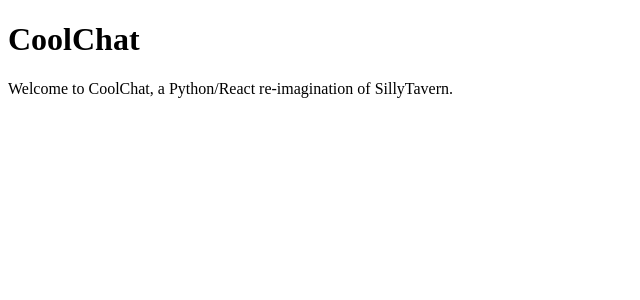
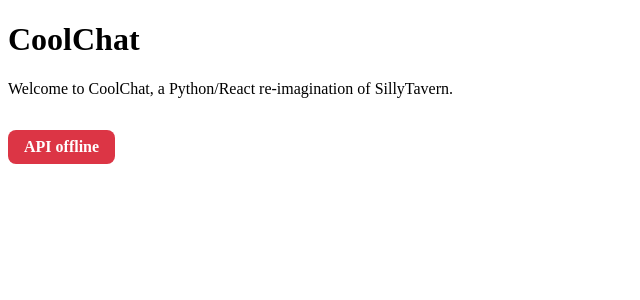
Before and after one commit to theFisher86/coolChat, a React (Vite) app in the folder frontend/: page / in a window 1280 px wide. Shown: the top 300 px of the page, without its empty margins (0-640 px from the left). Built offline with nearby package versions, Linux system fonts and the light colour scheme; no server answers; the HTML template or start-up script is replaced by a standard one.

Commit message:
Add health check API module and badge styles

```diff
--- /dev/null
+++ b/frontend/src/App.css
@@ -0,0 +1,17 @@
+.status-badge {
+  display: inline-block;
+  margin-top: 1rem;
+  padding: 0.5rem 1rem;
+  border-radius: 0.5rem;
+  font-size: 1rem;
+  font-weight: bold;
+  color: #fff;
+}
+
+.status-online {
+  background-color: #28a745;
+}
+
+.status-offline {
+  background-color: #dc3545;
+}
--- a/frontend/src/App.jsx
+++ b/frontend/src/App.jsx
@@ -1,10 +1,29 @@
-import React from 'react';
+import React, { useEffect, useState } from 'react';
+import { checkHealth } from './api';
+import './App.css';
 
 function App() {
+  const [apiOnline, setApiOnline] = useState(null);
+
+  useEffect(() => {
+    async function fetchHealth() {
+      const ok = await checkHealth();
+      setApiOnline(ok);
+    }
+    fetchHealth();
+  }, []);
+
   return (
     <div>
       <h1>CoolChat</h1>
       <p>Welcome to CoolChat, a Python/React re-imagination of SillyTavern.</p>
+      {apiOnline !== null && (
+        <span
+          className={`status-badge ${apiOnline ? 'status-online' : 'status-offline'}`}
+        >
+          API {apiOnline ? 'online' : 'offline'}
+        </span>
+      )}
     </div>
   );
 }
--- /dev/null
+++ b/frontend/src/api.js
@@ -0,0 +1,11 @@
+export async function checkHealth() {
+  try {
+    const res = await fetch('/health');
+    return res.ok;
+  } catch (err) {
+    console.error('Health check failed', err);
+    return false;
+  }
+}
+
+export default { checkHealth };
```
